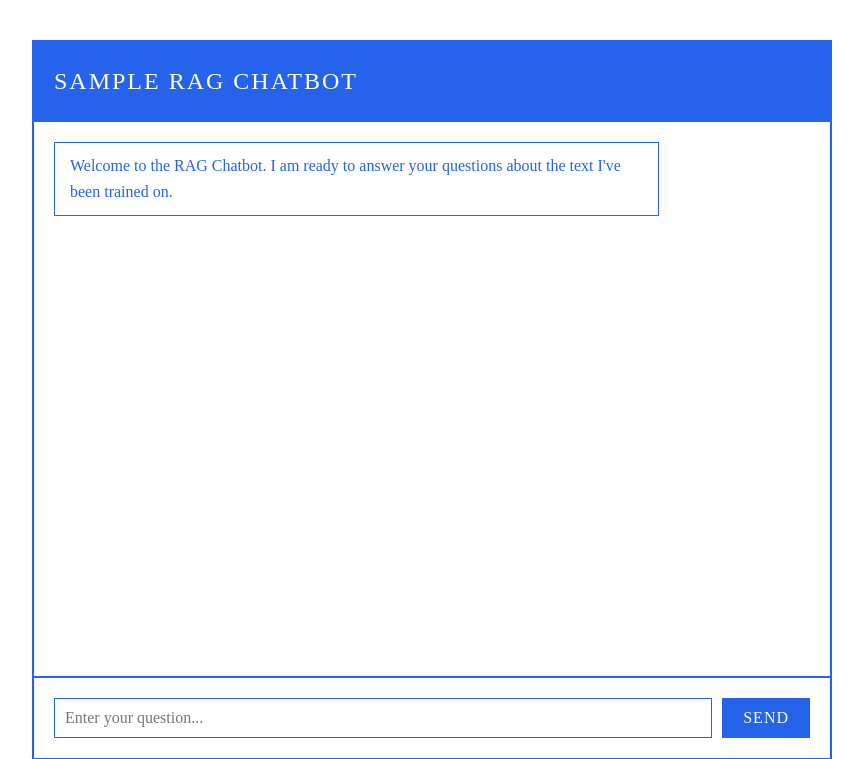
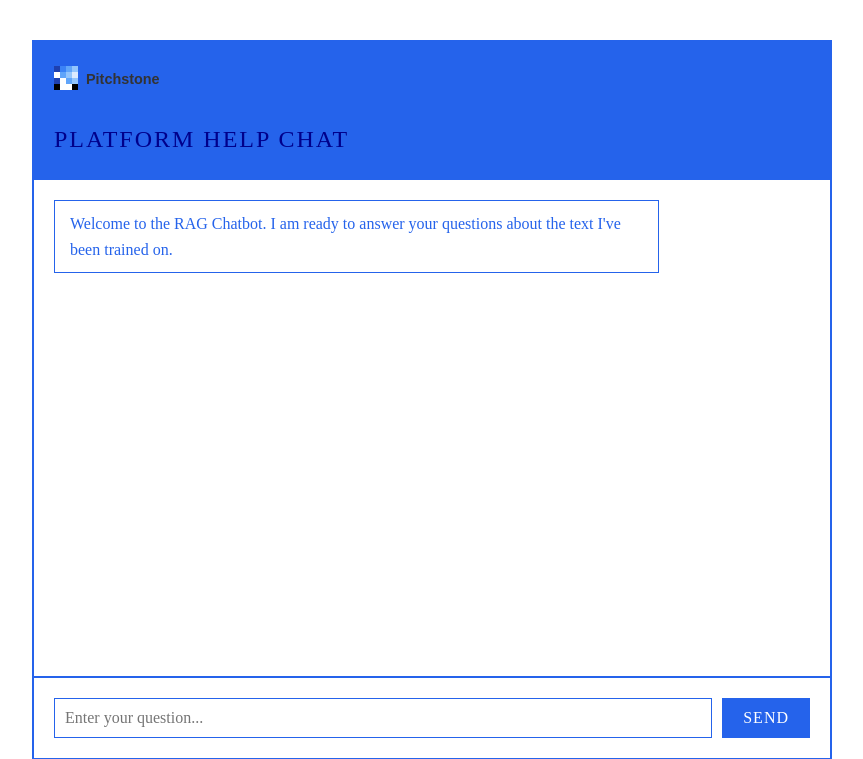
Before and after one commit to amelia-ps/platform-help2, a Flask app: page / in a window 1280 px wide. Shown: the top 759 px of the page, without its empty margins (208-1071 px from the left). Run offline with Flask 3, Linux system fonts and the light colour scheme.

Commit message:
Update index.html

```diff
--- a/templates/index.html
+++ b/templates/index.html
@@ -3,13 +3,48 @@
 <head>
     <meta charset="UTF-8">
     <meta name="viewport" content="width=device-width, initial-scale=1.0">
-    <title>SAMPLE RAG CHATBOT</title>
+    <title>Platform Help Chat</title>
     <link rel="stylesheet" href="{{ url_for('static', filename='css/style.css') }}">
+    <style>
+        .chat-header h1 {
+            color: darkblue !important;
+        }
+        .chat-messages {
+            padding-bottom: 30px;
+        }
+    </style>
 </head>
 <body>
     <div class="chat-container">
         <div class="chat-header">
-            <h1>SAMPLE RAG CHATBOT</h1>
+            <div style="margin-bottom: 10px;">
+                <svg width="200" height="40" viewBox="0 0 500 80" xmlns="http://www.w3.org/2000/svg">
+                    <!-- Blue squares pattern -->
+                    <rect x="0" y="0" width="15" height="15" fill="#1e40af"/>
+                    <rect x="15" y="0" width="15" height="15" fill="#3b82f6"/>
+                    <rect x="30" y="0" width="15" height="15" fill="#60a5fa"/>
+                    <rect x="45" y="0" width="15" height="15" fill="#93c5fd"/>
+
+                    <rect x="0" y="15" width="15" height="15" fill="#ffffff"/>
+                    <rect x="15" y="15" width="15" height="15" fill="#60a5fa"/>
+                    <rect x="30" y="15" width="15" height="15" fill="#93c5fd"/>
+                    <rect x="45" y="15" width="15" height="15" fill="#dbeafe"/>
+
+                    <rect x="0" y="30" width="15" height="15" fill="#1e40af"/>
+                    <rect x="15" y="30" width="15" height="15" fill="#ffffff"/>
+                    <rect x="30" y="30" width="15" height="15" fill="#60a5fa"/>
+                    <rect x="45" y="30" width="15" height="15" fill="#93c5fd"/>
+
+                    <rect x="0" y="45" width="15" height="15" fill="#000000"/>
+                    <rect x="15" y="45" width="15" height="15" fill="#ffffff"/>
+                    <rect x="30" y="45" width="15" height="15" fill="#ffffff"/>
+                    <rect x="45" y="45" width="15" height="15" fill="#000000"/>
+
+                    <!-- Text -->
+                    <text x="80" y="45" font-family="Arial, sans-serif" font-size="36" font-weight="bold" fill="#333333">Pitchstone</text>
+                </svg>
+            </div>
+            <h1>Platform Help Chat</h1>
         </div>
         <div class="chat-messages" id="chat-messages">
             <div class="message bot">
@@ -23,7 +58,6 @@
             </form>
         </div>
     </div>
-
     <script>
         document.getElementById('chat-form').addEventListener('submit', async (e) => {
             e.preventDefault();
@@ -77,7 +111,6 @@
                 submitButton.disabled = false;
             }
         });
-
         function addMessage(text, type) {
             const messagesDiv = document.getElementById('chat-messages');
             const messageDiv = document.createElement('div');
```
